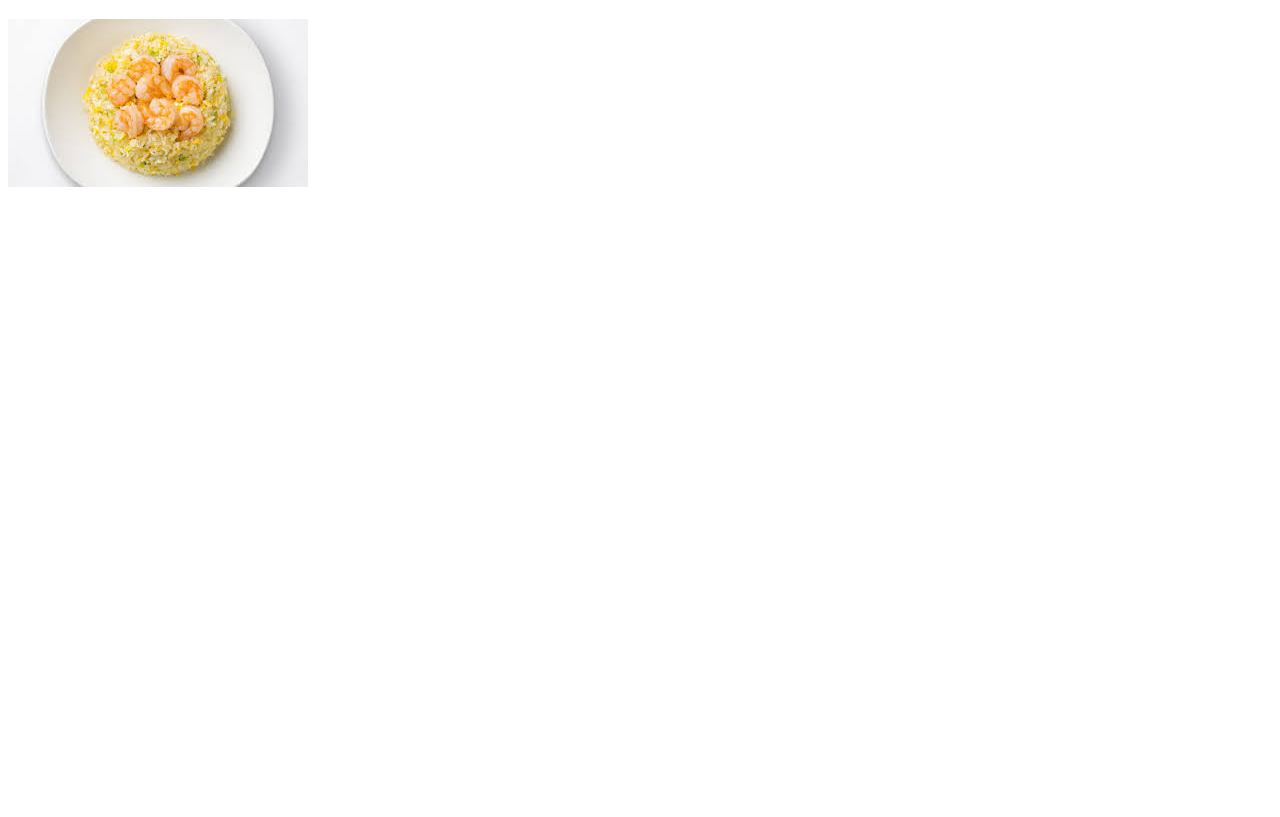
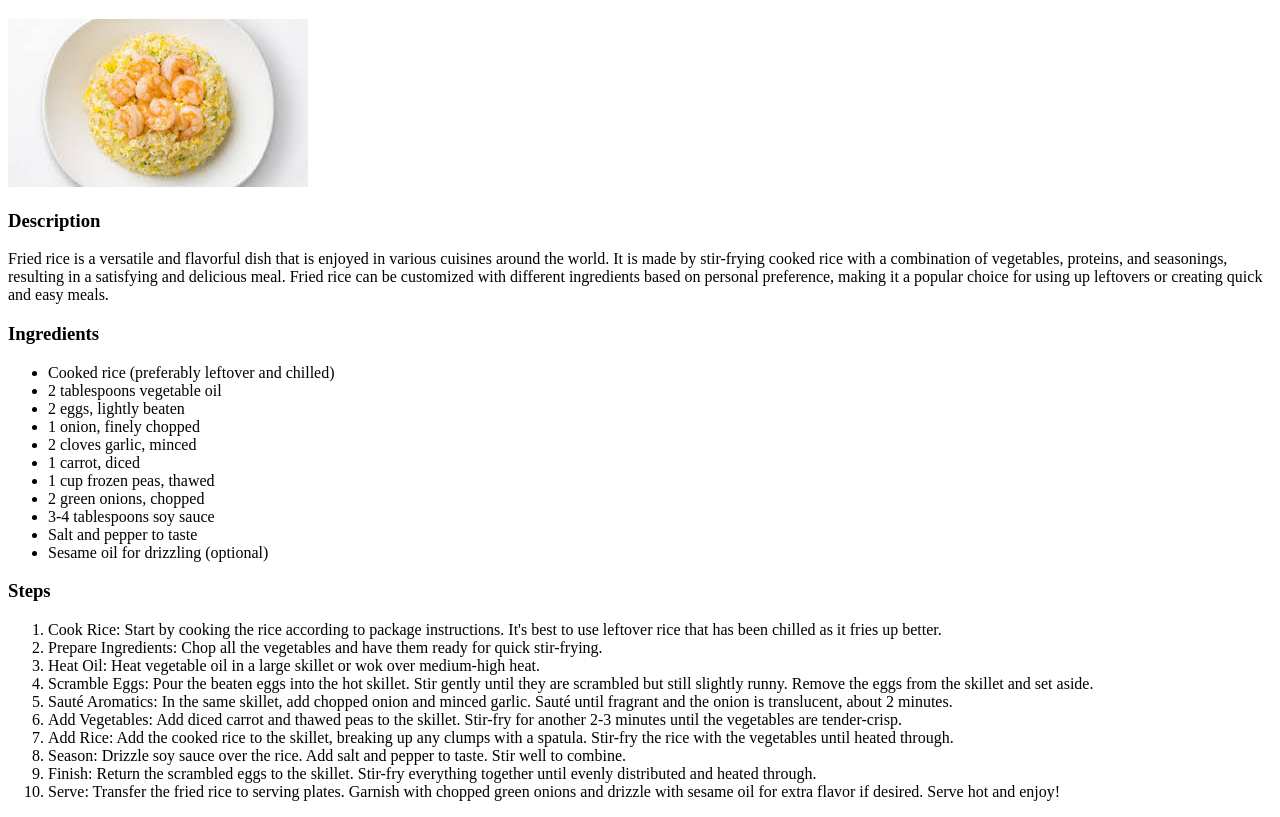
Before and after one commit to KEZIAI/odin-recipes, a plain HTML site: page recipes/friedrice.html in a window 1280 px wide. Shown: the part 61-878 px from the top of the page. Before the commit the page ends 800 px from the top, so only its background shows below. Drawn offline with Linux system fonts and the light colour scheme.

Commit message:
Add Description, Ingridients and Steps of fried rice

```diff
--- a/recipes/friedrice.html
+++ b/recipes/friedrice.html
@@ -8,5 +8,38 @@
 <body>
     <h1>Fried Rice</h1>
     <img src="../images/friedrice.jpeg" alt="Fried Rice">
+
+    <h3>Description</h3>
+    <p>Fried rice is a versatile and flavorful dish that is enjoyed in various cuisines around the world. It is made by stir-frying cooked rice with a combination of vegetables, proteins, and seasonings, resulting in a satisfying and delicious meal. Fried rice can be customized with different ingredients based on personal preference, making it a popular choice for using up leftovers or creating quick and easy meals.</p>
+
+    <h3>Ingredients</h3>
+    <ul>
+        <li>Cooked rice (preferably leftover and chilled)</li>
+        <li>2 tablespoons vegetable oil</li>
+        <li>2 eggs, lightly beaten</li>
+        <li>1 onion, finely chopped</li>
+        <li>2 cloves garlic, minced</li>
+        <li>1 carrot, diced</li>
+        <li>1 cup frozen peas, thawed</li>
+        <li>2 green onions, chopped</li>
+        <li>3-4 tablespoons soy sauce</li>
+        <li>Salt and pepper to taste</li>
+        <li>Sesame oil for drizzling (optional)</li>
+    </ul>
+
+
+    <h3>Steps</h3>
+    <ol>
+        <li>Cook Rice: Start by cooking the rice according to package instructions. It's best to use leftover rice that has been chilled as it fries up better.</li>
+        <li>Prepare Ingredients: Chop all the vegetables and have them ready for quick stir-frying.</li>
+        <li>Heat Oil: Heat vegetable oil in a large skillet or wok over medium-high heat.</li>
+        <li>Scramble Eggs: Pour the beaten eggs into the hot skillet. Stir gently until they are scrambled but still slightly runny. Remove the eggs from the skillet and set aside.</li>
+        <li>Sauté Aromatics: In the same skillet, add chopped onion and minced garlic. Sauté until fragrant and the onion is translucent, about 2 minutes.</li>
+        <li>Add Vegetables: Add diced carrot and thawed peas to the skillet. Stir-fry for another 2-3 minutes until the vegetables are tender-crisp.</li>
+        <li>Add Rice: Add the cooked rice to the skillet, breaking up any clumps with a spatula. Stir-fry the rice with the vegetables until heated through.</li>
+        <li>Season: Drizzle soy sauce over the rice. Add salt and pepper to taste. Stir well to combine.</li>
+        <li>Finish: Return the scrambled eggs to the skillet. Stir-fry everything together until evenly distributed and heated through.</li>
+        <li>Serve: Transfer the fried rice to serving plates. Garnish with chopped green onions and drizzle with sesame oil for extra flavor if desired. Serve hot and enjoy!</li>
+    </ol>
 </body>
 </html>
```
